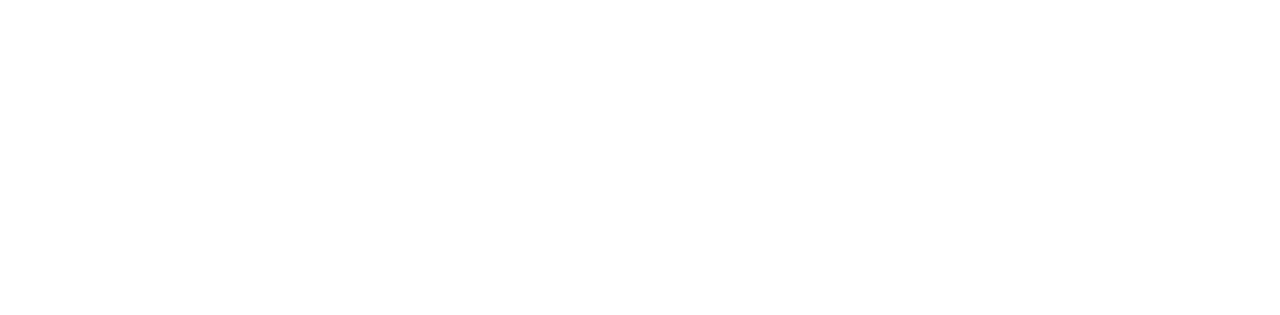
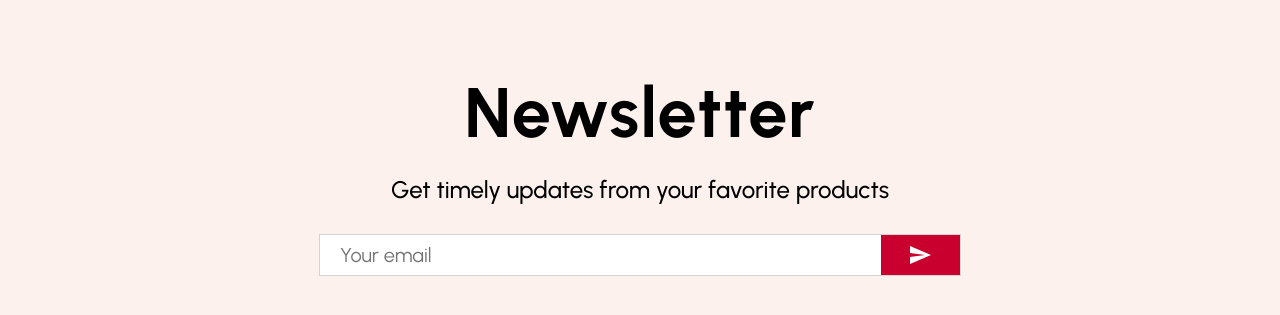
Before and after one commit to haticecs/maisel-ui, a React (Create React App) app: page / in a window 1280 px wide. Shown: the part 2323-2638 px from the top of the page. Before the commit the page ends 2256 px from the top, so only its background shows below. Built offline with nearby package versions, Linux system fonts and the light colour scheme.

Commit message:
newsletter added

```diff
--- /dev/null
+++ b/src/components/Newsletter/index.jsx
@@ -0,0 +1,23 @@
+import { Send } from "@mui/icons-material";
+import {
+  Container,
+  Title,
+  Desc,
+  InputContainer,
+  Input,
+  Button,
+} from "./styled";
+
+const Newsletter = () => (
+  <Container>
+    <Title>Newsletter</Title>
+    <Desc>Get timely updates from your favorite products</Desc>
+    <InputContainer>
+      <Input placeholder="Your email" />
+      <Button>
+        <Send />
+      </Button>
+    </InputContainer>
+  </Container>
+);
+export default Newsletter;
--- /dev/null
+++ b/src/components/Newsletter/styled.jsx
@@ -0,0 +1,53 @@
+import styled from "styled-components";
+
+export const Container = styled.div`
+  height: 60vh;
+  display: flex;
+  align-items: center;
+  justify-content: center;
+  flex-direction: column;
+  background-color: #fcf1ed;
+`;
+
+export const Title = styled.h1`
+  font-size: 70px;
+  letter-spacing: 1px;
+  margin-bottom: 20px;
+`;
+
+export const Desc = styled.div`
+  font-size: 24px;
+  font-weight: 500;
+  margin-bottom: 30px;
+`;
+
+export const InputContainer = styled.div`
+  display: flex;
+  width: 50%;
+  height: 40px;
+  border: 1px solid lightgray;
+  cursor: pointer;
+`;
+
+export const Input = styled.input`
+  border: none;
+  flex: 8;
+  padding-left: 20px;
+  font-size: 20px;
+`;
+
+export const Button = styled.button`
+  display: flex;
+  flex: 1;
+  justify-content: center;
+  align-items: center;
+  background-color: #c9002e;
+  border: none;
+  color: white;
+  cursor: pointer;
+  &:hover {
+    box-shadow: rgba(0, 0, 0, 0.25) 0px 54px 55px,
+      rgba(0, 0, 0, 0.12) 0px -12px 30px, rgba(0, 0, 0, 0.12) 0px 4px 6px,
+      rgba(0, 0, 0, 0.17) 0px 12px 13px, rgba(0, 0, 0, 0.09) 0px -3px 5px;
+  }
+`;
--- a/src/pages/Home.jsx
+++ b/src/pages/Home.jsx
@@ -4,6 +4,8 @@
 import Slider from "../components/Slider";
 import Categories from "../components/Categories";
 import Products from "../components/Products";
+import Newsletter from "../components/Newsletter";
+
 const Home = () => {
   return (
     <>
@@ -12,6 +14,7 @@
       <Slider />
       <Categories />
       <Products />
+      <Newsletter />
     </>
   );
 };
```
